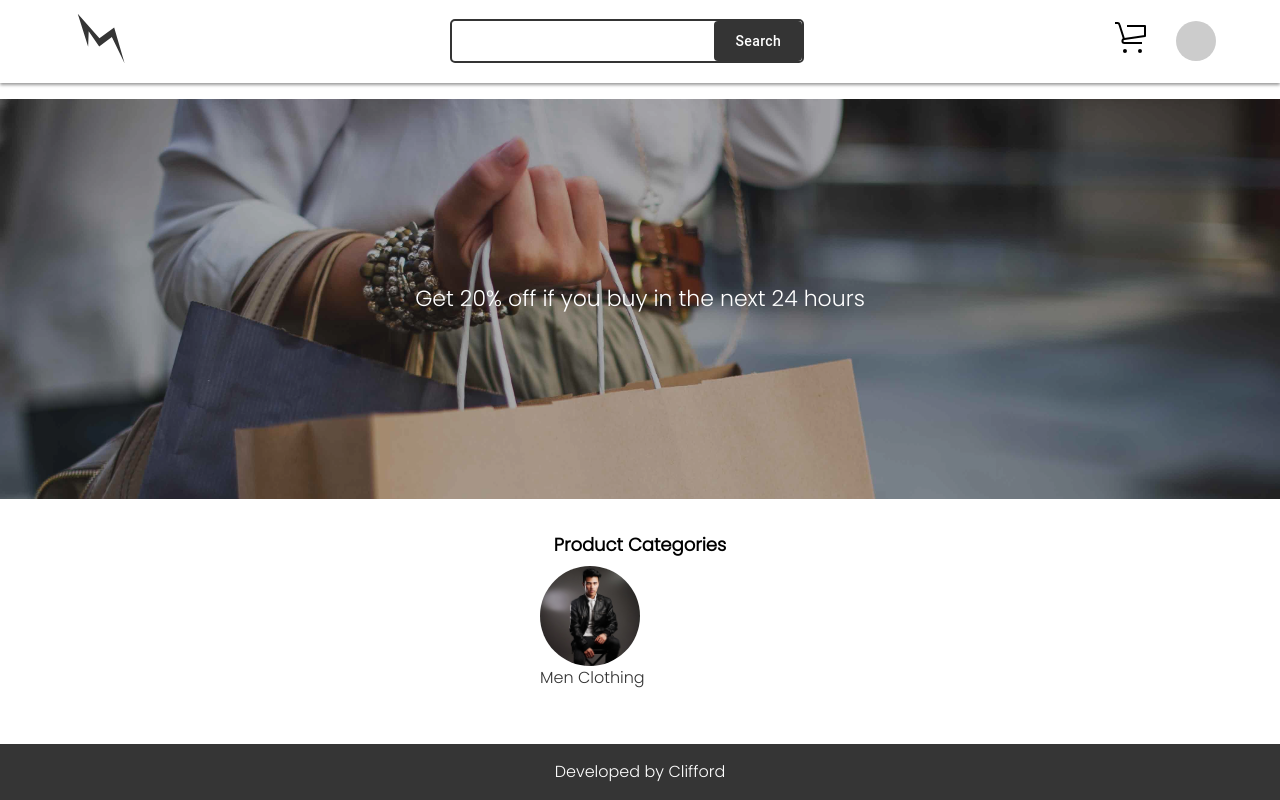
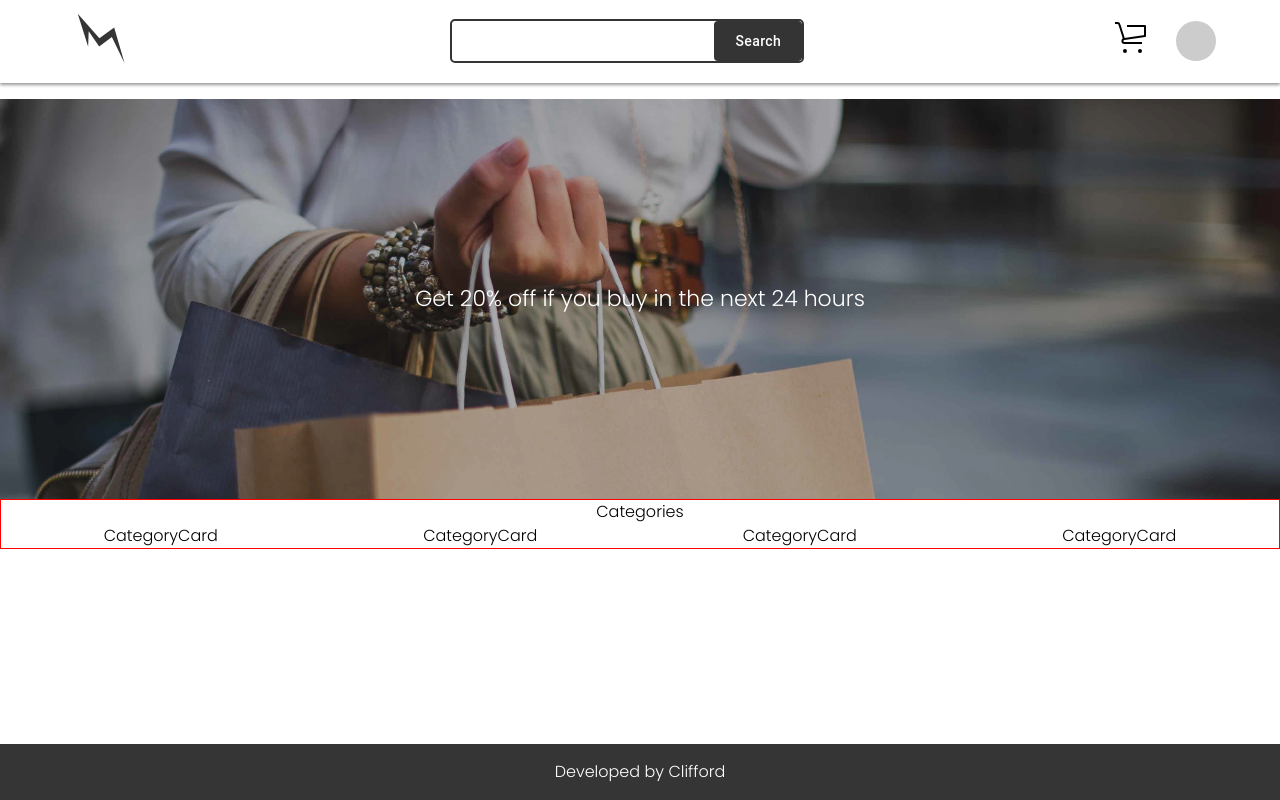
Before and after one commit to cliff-codes/fullStackEcommerce, a React (Vite) app in the folder client/: page / in a window 1280 px wide. Built offline with nearby package versions, Linux system fonts and the light colour scheme.

Commit message:
homepage updates

```diff
--- a/client/src/App.css
+++ b/client/src/App.css
@@ -5,10 +5,12 @@
 }
 
 .App{
+  min-height: 100vh;
+  height: 100%;
+  max-width: 100vw;
+  width: 100%;
   margin: 0;
   padding: 0;
   display: flex;
   flex-direction: column;
-  height: 100%;
-  min-height: 100vh;
 }
--- a/client/src/components/CategoriesSection.jsx
+++ b/client/src/components/CategoriesSection.jsx
@@ -1,44 +1,81 @@
+// import React from 'react'
+// import { Box } from '@mui/material'
+// import CategoryCard from './CategoryCard'
+
+// //----------------importing images for card -------------//
+// import Men from '../assets/images/men.jpg'
+// import Women from '../assets/images/Women.jpg'
+// import Electronics from '../assets/images/electronics.jpg'
+// import Jewellery from '../assets/images/jewellery.jpg'
+
+
+// const CategoriesSection = () => {
+
+//     const categoryWrapper = {
+//         // maxWidth: "100%",
+//         boxSizing: "border-box",
+//         marginBottom: "32px",
+//         overflow: "hidden",
+//         height: "250px"
+//     }
+
+//     const titleStyle = {
+//         fontSize: "18px",
+//         margin: "32px 0 8px 0",
+//         fontWeight: "bold",
+//         textAlign: "center"
+//     }
+
+//     const boxSectionStyle = {
+//         display: "flex",
+//         justifyContent: "center",
+//         border: "1px solid red",
+//         boxSizing: "border-box"
+//     }
+
+//   return (
+//     <div style={categoryWrapper}>
+//         <Box sx={titleStyle}>Product Categories</Box>
+
+//         <div style={boxSectionStyle}>
+//             <CategoryCard bgImg={Men} cardName={"Men Clothing"} />
+//             <CategoryCard bgImg={Women} cardName={"Women Clothing"} />
+//             <CategoryCard bgImg={Electronics} cardName={"Electronics"} />
+//             <CategoryCard bgImg={Jewellery} cardName={"Jewellery"} />
+//         </div>
+//     </div>
+//   )
+// }
+
+// export default CategoriesSection
+
 import React from 'react'
-import { Box } from '@mui/material'
 import CategoryCard from './CategoryCard'
 
-//----------------importing images for card -------------//
-import Men from '../assets/images/men.jpg'
-import Women from '../assets/images/Women.jpg'
-import Electronics from '../assets/images/electronics.jpg'
-import Jewellery from '../assets/images/jewellery.jpg'
-
-
 const CategoriesSection = () => {
-
-    const categoryWrapper = {
-        maxWidth: "100%",
+    const sectionStyle = {
+        border: "1px solid red",
+        display: "flex",
+        flexDirection: "column",
+        alignItems: "center",
         boxSizing: "border-box",
-        marginBottom: "32px",
-        overflow: "hidden"
+        position: "relative"
     }
 
-    const titleStyle = {
-        fontSize: "18px",
-        margin: "32px 0 8px 0",
-        fontWeight: "bold",
-        textAlign: "center"
+    const cardStyle = {
+        width: "100%",
+        display: "flex",
+        justifyContent :"space-around"
     }
-
-    const boxSectionStyle = {
-        display: "flex",
-        justifyContent: "center"
-    }
-
   return (
-    <div style={categoryWrapper}>
-        <Box sx={titleStyle}>Product Categories</Box>
-        <Box sx={boxSectionStyle}>
-            <CategoryCard bgImg={Men} cardName={"Men Clothing"} />
-            {/* <CategoryCard bgImg={Women} cardName={"Women Clothing"} /> */}
-            {/* <CategoryCard bgImg={Electronics} cardName={"Electronics"} /> */}
-            {/* <CategoryCard bgImg={Jewellery} cardName={"Jewellery"} />  */}
-        </Box>
+    <div style={sectionStyle}>
+        <div>Categories</div>
+        <div style={cardStyle}>
+            <CategoryCard/>
+            <CategoryCard/>
+            <CategoryCard/>
+            <CategoryCard/>
+        </div>
     </div>
   )
 }
--- a/client/src/components/CategoryCard.jsx
+++ b/client/src/components/CategoryCard.jsx
@@ -1,37 +1,8 @@
+import React from 'react'
 
-import React from 'react'
-import { Link } from 'react-router-dom'
-
-
-const CategoryCard = ({bgImg, cardName}) => {
-    const cardStyle = {
-        width: "200px",
-        display: "flex",
-        flexDirection: "column",
-        justifyContent: "center"
-    }
-    return (
-        <div style={cardStyle}>
-        <Link to={'/categoryItems'} style={{
-            textDecoration: "none",
-            color: "#343434",
-            fontWeight: "400"
-        }}>
-           <div style={{
-        width: "100px",
-        height: "100px",
-        background: `url(${bgImg})`,
-        backgroundSize: "cover",
-        backgroundRepeat: "no-repeat",
-        borderRadius: "50%"
-    }}>
-
-        </div>
-        <div>
-            {cardName}
-        </div>
-        </Link>
-    </div>
+const CategoryCard = () => {
+  return (
+    <div>CategoryCard</div>
   )
 }
 
--- a/client/src/pages/Home.jsx
+++ b/client/src/pages/Home.jsx
@@ -14,9 +14,13 @@ const Home = () => {
   return (
     <div style={homeRootStyle} className='Home'>
       <ShowcaseBanner/>
-      <Container>
+      {/* <Container sx={{
+          border: "1px solid red"
+      }}>
+      </Container> */}
+      <div>
         <CategoriesSection/>
-      </Container>
+      </div>
     </div>
   )
 }
```
